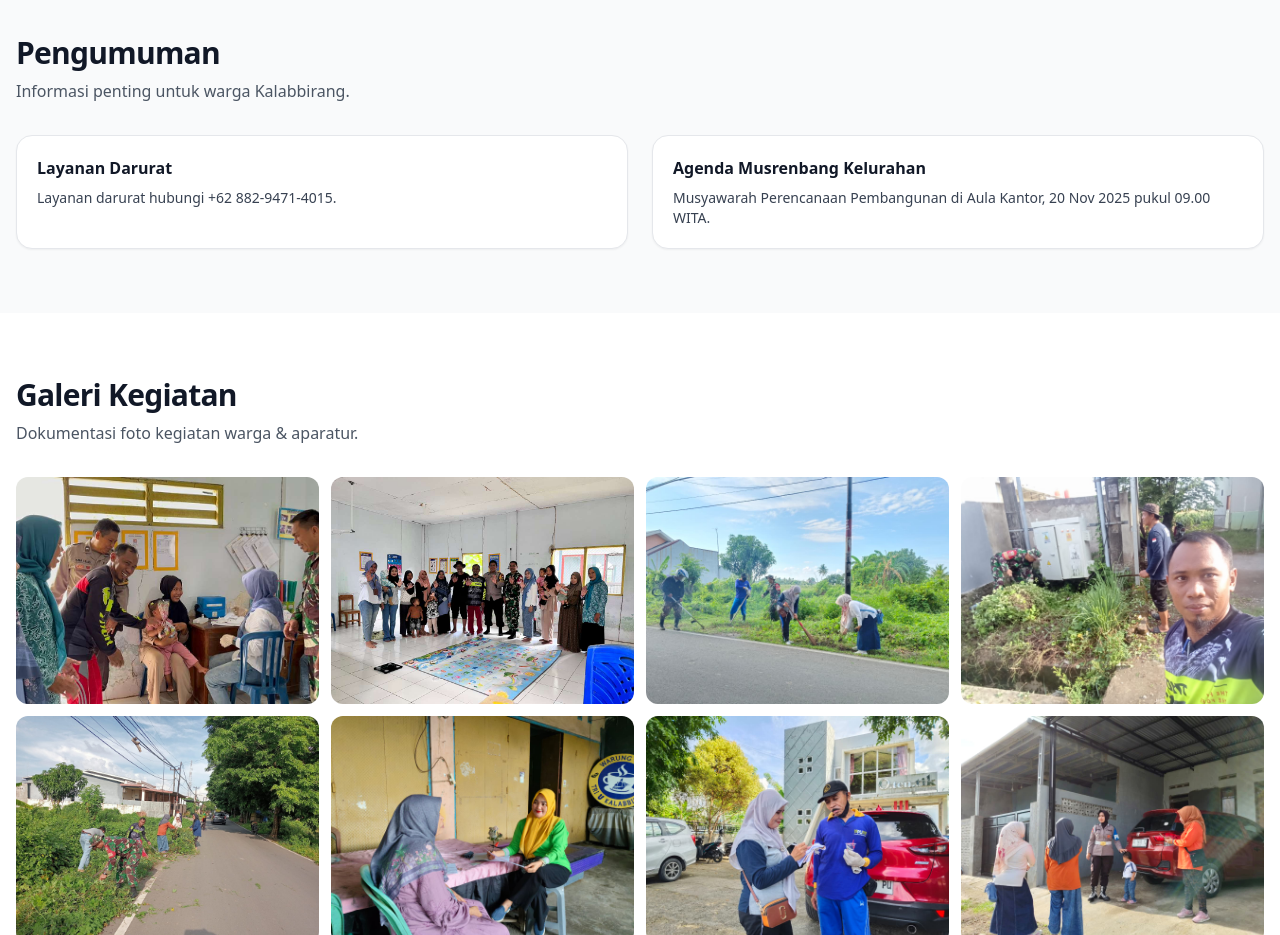
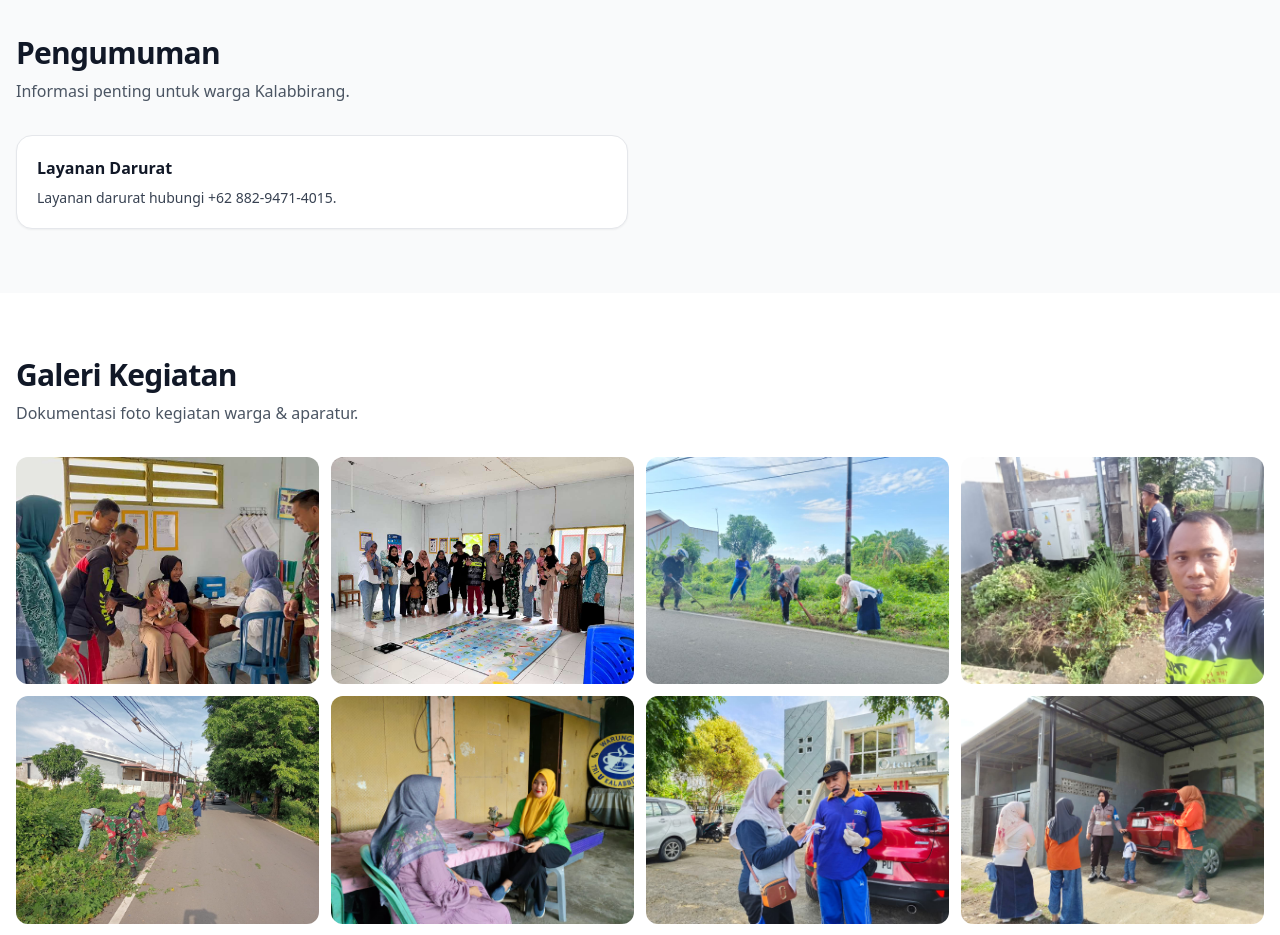
Before and after one commit to pahlevi29-nexa/kelurahankalabbirang, a plain HTML site: page index.html in a window 1280 px wide. Shown: the part 2660-3595 px from the top of the page. Drawn offline with nearby package versions, Linux system fonts and the light colour scheme.

Commit message:
Update index.html

```diff
--- a/index.html
+++ b/index.html
@@ -273,11 +273,11 @@
             <p class="text-sm text-gray-700 mt-2">Layanan darurat hubungi +62 882-9471-4015.</p>
           </div>
         </div>
-        <div class="rounded-2xl border shadow-sm bg-white overflow-hidden">
+        <!-- <div class="rounded-2xl border shadow-sm bg-white overflow-hidden">
           <div class="p-5">
             <h3 class="font-semibold">Agenda Musrenbang Kelurahan</h3>
             <p class="text-sm text-gray-700 mt-2">Musyawarah Perencanaan Pembangunan di Aula Kantor, 20 Nov 2025 pukul 09.00 WITA.</p>
-          </div>
+          </div> -->
         </div>
       </div>
     </div>
@@ -393,4 +393,5 @@
     nav.querySelectorAll('a').forEach(a => a.addEventListener('click', () => nav.classList.add('hidden')));
   </script>
 </body>
+
 </html>
```
